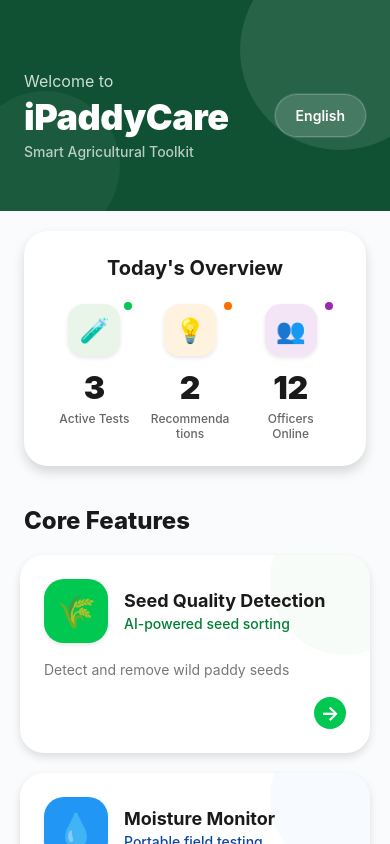
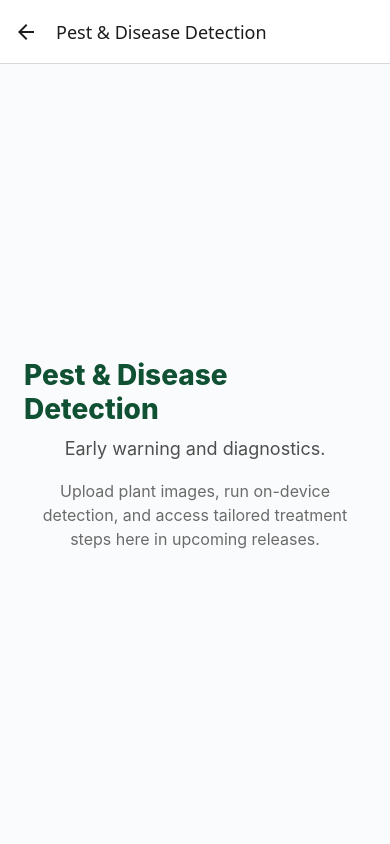
Before and after one commit to iPaddyCare/iPaddyCareApp, a React Native app: screen /PestDetection in a window 390 px wide. Built offline with nearby package versions, Linux system fonts and the light colour scheme.

Commit message:
Add screens for seed quality, moisture, soil pH, and pest detection;

```diff
--- a/App.js
+++ b/App.js
@@ -3,6 +3,10 @@ import React from 'react';
 import { NavigationContainer } from '@react-navigation/native';
 import { createNativeStackNavigator } from '@react-navigation/native-stack';
 import HomeScreen from './screens/HomeScreen';
+import SeedDetectionScreen from './screens/SeedDetectionScreen';
+import MoistureDetectorScreen from './screens/MoistureDetectorScreen';
+import SoilPHScreen from './screens/SoilPHScreen';
+import PestDetectionScreen from './screens/PestDetectionScreen';
 
 const Stack = createNativeStackNavigator();
 
@@ -15,10 +19,26 @@ export default function App() {
           component={HomeScreen}
           options={{ headerShown: false }}
         />
-        {/* <Stack.Screen name="SeedDetection" component={SeedDetectionScreen} /> */}
-        {/* <Stack.Screen name="MoistureDetector" component={MoistureScreen} /> */}
-        {/* <Stack.Screen name="SoilPH" component={SoilPHScreen} /> */}
-        {/* <Stack.Screen name="PestDetection" component={PestDetectionScreen} /> */}
+        <Stack.Screen
+          name="SeedDetection"
+          component={SeedDetectionScreen}
+          options={{ title: 'Seed Quality Detection' }}
+        />
+        <Stack.Screen
+          name="MoistureDetector"
+          component={MoistureDetectorScreen}
+          options={{ title: 'Moisture Monitor' }}
+        />
+        <Stack.Screen
+          name="SoilPH"
+          component={SoilPHScreen}
+          options={{ title: 'Soil pH Testing' }}
+        />
+        <Stack.Screen
+          name="PestDetection"
+          component={PestDetectionScreen}
+          options={{ title: 'Pest & Disease Detection' }}
+        />
       </Stack.Navigator>
     </NavigationContainer>
   );
--- a/package.json
+++ b/package.json
@@ -26,7 +26,7 @@
     "react-native-reanimated": "^3.18.0",
     "react-native-safe-area-context": "^5.4.1",
     "react-native-screens": "^4.11.1",
-    "react-native-vector-icons": "^10.2.0",
+    "react-native-vector-icons": "^10.3.0",
     "twrnc": "^4.9.0"
   },
   "devDependencies": {
--- /dev/null
+++ b/screens/MoistureDetectorScreen.js
@@ -0,0 +1,47 @@
+import React from 'react';
+import { SafeAreaView, View, Text, StyleSheet } from 'react-native';
+
+export default function MoistureDetectorScreen() {
+  return (
+    <SafeAreaView style={styles.container}>
+      <View style={styles.content}>
+        <Text style={styles.title}>Moisture Monitor</Text>
+        <Text style={styles.subtitle}>Portable field testing dashboard.</Text>
+        <Text style={styles.description}>
+          Soon you will be able to pair moisture sensors, view live readings, and receive
+          alerts and recommendations tailored to your crop stage.
+        </Text>
+      </View>
+    </SafeAreaView>
+  );
+}
+
+const styles = StyleSheet.create({
+  container: {
+    flex: 1,
+    backgroundColor: '#FAFBFC',
+  },
+  content: {
+    flex: 1,
+    padding: 24,
+    alignItems: 'center',
+    justifyContent: 'center',
+  },
+  title: {
+    fontSize: 28,
+    fontWeight: '800',
+    color: '#0F5132',
+    marginBottom: 12,
+  },
+  subtitle: {
+    fontSize: 18,
+    color: '#4F4F4F',
+    marginBottom: 20,
+  },
+  description: {
+    fontSize: 16,
+    color: '#6B6B6B',
+    textAlign: 'center',
+    lineHeight: 24,
+  },
+});
--- /dev/null
+++ b/screens/PestDetectionScreen.js
@@ -0,0 +1,47 @@
+import React from 'react';
+import { SafeAreaView, View, Text, StyleSheet } from 'react-native';
+
+export default function PestDetectionScreen() {
+  return (
+    <SafeAreaView style={styles.container}>
+      <View style={styles.content}>
+        <Text style={styles.title}>Pest & Disease Detection</Text>
+        <Text style={styles.subtitle}>Early warning and diagnostics.</Text>
+        <Text style={styles.description}>
+          Upload plant images, run on-device detection, and access tailored treatment
+          steps here in upcoming releases.
+        </Text>
+      </View>
+    </SafeAreaView>
+  );
+}
+
+const styles = StyleSheet.create({
+  container: {
+    flex: 1,
+    backgroundColor: '#FAFBFC',
+  },
+  content: {
+    flex: 1,
+    padding: 24,
+    alignItems: 'center',
+    justifyContent: 'center',
+  },
+  title: {
+    fontSize: 28,
+    fontWeight: '800',
+    color: '#0F5132',
+    marginBottom: 12,
+  },
+  subtitle: {
+    fontSize: 18,
+    color: '#4F4F4F',
+    marginBottom: 20,
+  },
+  description: {
+    fontSize: 16,
+    color: '#6B6B6B',
+    textAlign: 'center',
+    lineHeight: 24,
+  },
+});
--- /dev/null
+++ b/screens/SeedDetectionScreen.js
@@ -0,0 +1,47 @@
+import React from 'react';
+import { SafeAreaView, View, Text, StyleSheet } from 'react-native';
+
+export default function SeedDetectionScreen() {
+  return (
+    <SafeAreaView style={styles.container}>
+      <View style={styles.content}>
+        <Text style={styles.title}>Seed Quality Detection</Text>
+        <Text style={styles.subtitle}>AI-powered seed sorting coming soon.</Text>
+        <Text style={styles.description}>
+          This screen will host tools to scan your seed batches, detect wild paddy seeds,
+          and provide quality metrics.
+        </Text>
+      </View>
+    </SafeAreaView>
+  );
+}
+
+const styles = StyleSheet.create({
+  container: {
+    flex: 1,
+    backgroundColor: '#FAFBFC',
+  },
+  content: {
+    flex: 1,
+    padding: 24,
+    alignItems: 'center',
+    justifyContent: 'center',
+  },
+  title: {
+    fontSize: 28,
+    fontWeight: '800',
+    color: '#0F5132',
+    marginBottom: 12,
+  },
+  subtitle: {
+    fontSize: 18,
+    color: '#4F4F4F',
+    marginBottom: 20,
+  },
+  description: {
+    fontSize: 16,
+    color: '#6B6B6B',
+    textAlign: 'center',
+    lineHeight: 24,
+  },
+});
--- /dev/null
+++ b/screens/SoilPHScreen.js
@@ -0,0 +1,47 @@
+import React from 'react';
+import { SafeAreaView, View, Text, StyleSheet } from 'react-native';
+
+export default function SoilPHScreen() {
+  return (
+    <SafeAreaView style={styles.container}>
+      <View style={styles.content}>
+        <Text style={styles.title}>Soil pH Testing</Text>
+        <Text style={styles.subtitle}>Smart soil analysis toolkit.</Text>
+        <Text style={styles.description}>
+          This module will guide you through soil sampling, capture pH readings, and
+          translate the results into clear fertilizer and amendment instructions.
+        </Text>
+      </View>
+    </SafeAreaView>
+  );
+}
+
+const styles = StyleSheet.create({
+  container: {
+    flex: 1,
+    backgroundColor: '#FAFBFC',
+  },
+  content: {
+    flex: 1,
+    padding: 24,
+    alignItems: 'center',
+    justifyContent: 'center',
+  },
+  title: {
+    fontSize: 28,
+    fontWeight: '800',
+    color: '#0F5132',
+    marginBottom: 12,
+  },
+  subtitle: {
+    fontSize: 18,
+    color: '#4F4F4F',
+    marginBottom: 20,
+  },
+  description: {
+    fontSize: 16,
+    color: '#6B6B6B',
+    textAlign: 'center',
+    lineHeight: 24,
+  },
+});
```
Also changed, not shown: 1 other file (tests, documents, lock files or other folders).
